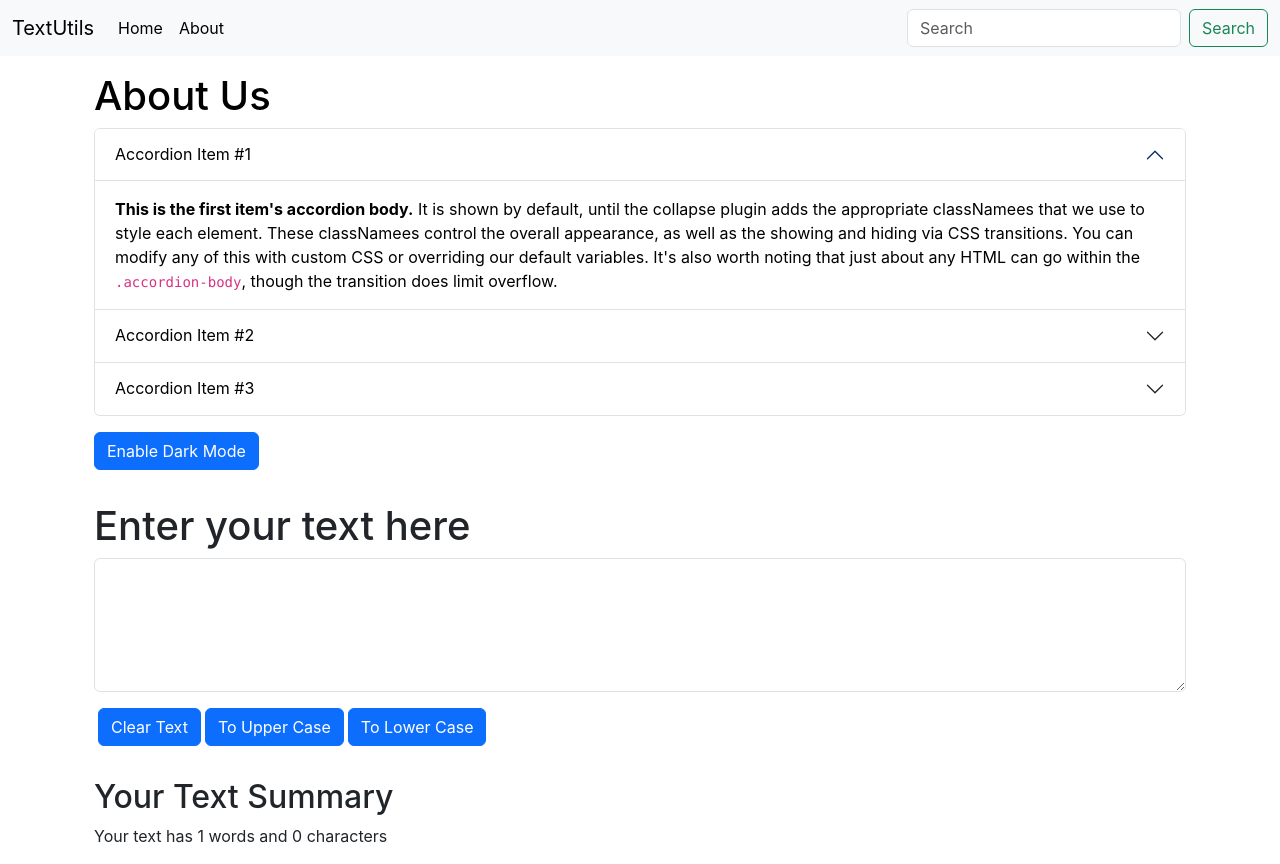
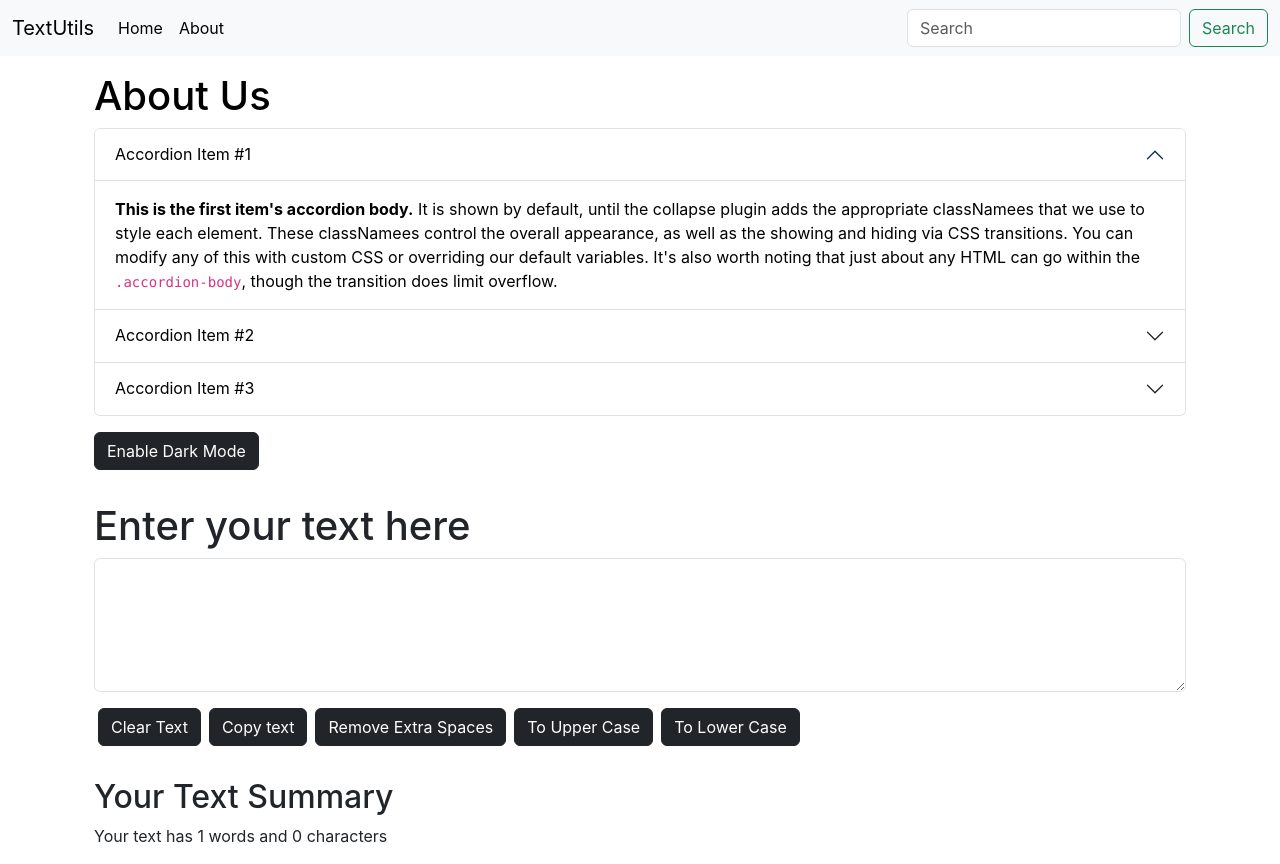
Before and after one commit to pgyanesh/TextUtils, a React (Create React App) app: page / in a window 1280 px wide. Built offline with nearby package versions, Linux system fonts and the light colour scheme.

Commit message:
Added a new button

```diff
--- a/src/components/About.js
+++ b/src/components/About.js
@@ -65,7 +65,7 @@ export default function About() {
   </div>
 </div>
 <div className='conatiner'>
-<button type="button" class="btn btn-primary my-3" onClick={toggleStyle}>{btnText}</button>
+<button type="button" class="btn btn-dark my-3" onClick={toggleStyle}>{btnText}</button>
 </div>
     </div>
   )
--- a/src/components/Textform.js
+++ b/src/components/Textform.js
@@ -1,6 +1,17 @@
 import React, {useState} from 'react'
 
 export default function Textform(props) {
+
+   const removeSpaces=()=>{
+    let newText = text.split(/[ ]+/);
+    setText(newText.join(" "))
+   }
+
+    const copyText=()=>{
+        let text = document.getElementById("myBox")
+        text.select();
+        navigator.clipboard.writeText(text.value)
+    }
      const clearText = ()=>{
         setText("");
     }
@@ -23,9 +34,11 @@ export default function Textform(props) {
 <div className="mb-3">
 
 <textarea className="form-control" value ={text} onChange={handleOnChange} id="myBox" rows="5"></textarea>
-<button className='btn btn-primary my-3 mx-1' onClick={clearText}>Clear Text</button>
-<button className='btn btn-primary my-3' onClick={toUpCase}>To Upper Case</button>
-<button className='btn btn-primary my-3 mx-1' onClick={toLoCase}>To Lower Case</button>
+<button className='btn btn-dark my-3 mx-1' onClick={clearText}>Clear Text</button>
+<button className='btn btn-dark my-3 mx-1' onClick={copyText}>Copy text</button>
+<button className='btn btn-dark my-3 mx-1' onClick={removeSpaces}>Remove Extra Spaces</button>
+<button className='btn btn-dark my-3 mx-1' onClick={toUpCase}>To Upper Case</button>
+<button className='btn btn-dark my-3 mx-1' onClick={toLoCase}>To Lower Case</button>
 </div>
     </div>
     <div className='container'>
```
